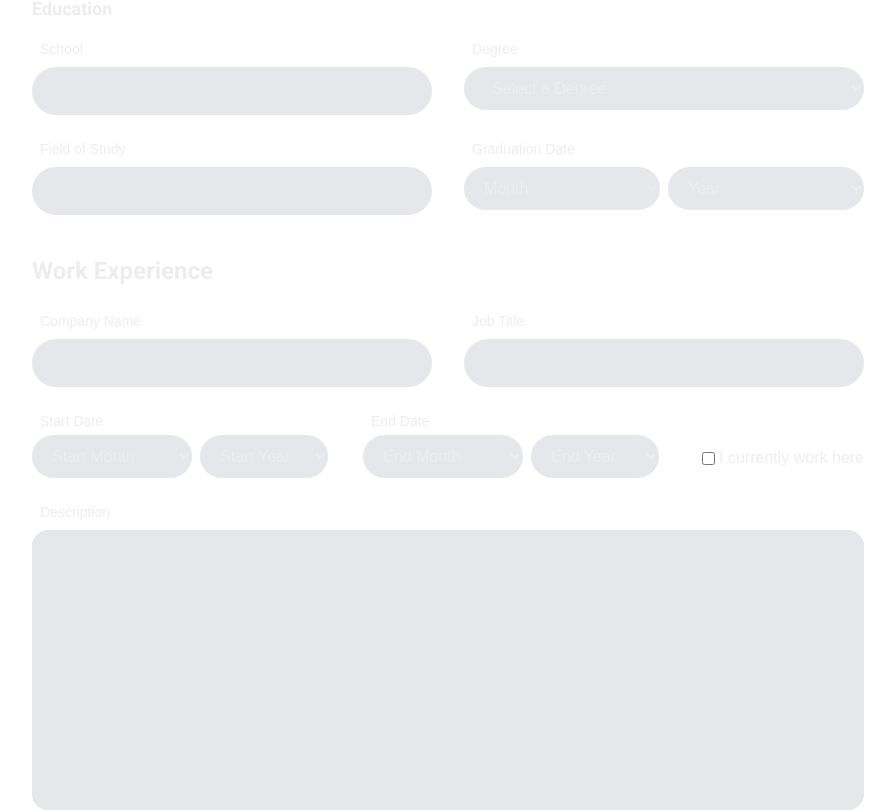
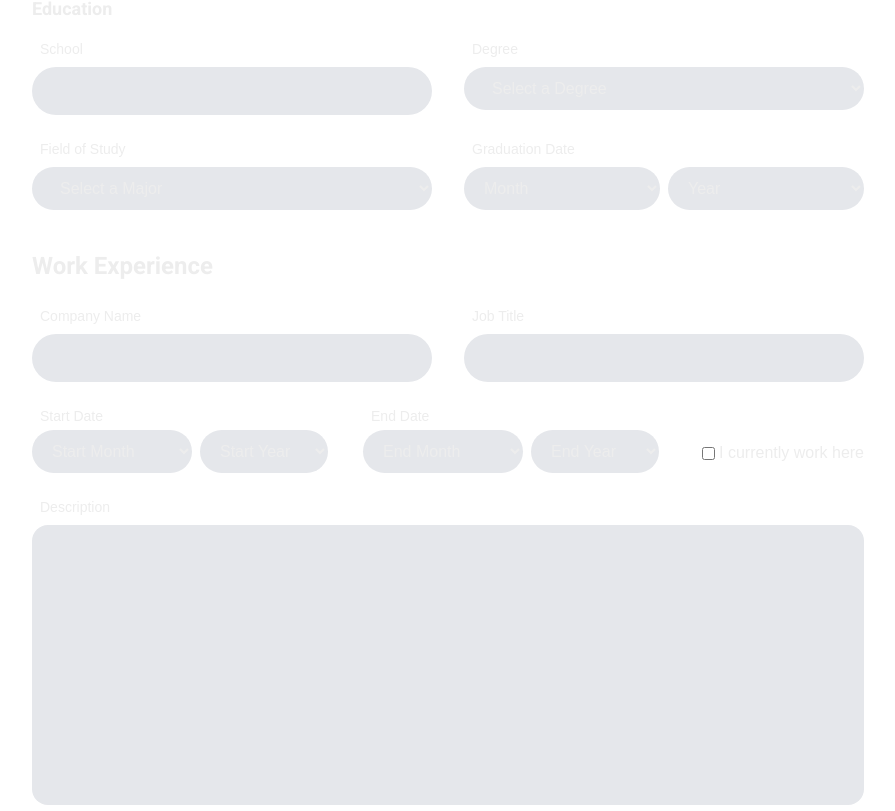
Before and after one commit to UTMIST/UTMIST, a Next.js app in the folder client/: page /apply in a window 1280 px wide. Shown: the part 996-1807 px from the top of the page, without its empty margins (192-1087 px from the left). Built offline with nearby package versions, Linux system fonts and the light colour scheme.

Commit message:
feat: made field of study input a drop down [skip ci]

```diff
--- a/client/src/app/apply/page.tsx
+++ b/client/src/app/apply/page.tsx
@@ -63,13 +63,14 @@ const ApplicationForm = () => {
     const [educationInfo, setEducationInfo] = useState<EducationInformation>({
         school: '',
         degree: 'Select a Degree',
-        fieldOfStudy: '',
+        fieldOfStudy: 'Select a Major',
         graduationMonth: '',
         graduationYear: '',
     });
     const [otherDegree, setOtherDegree] = useState<string>('');
+    const [otherMajor, setOtherMajor] = useState<string>('');
     const [workExperience, setWorkExperience] = useState<WorkExperienceInformation['workExperience']>([
-        { companyName: '', jobTitle: '', startMonth: '', startYear: '', endMonth: '', endYear: '', description: '', currentlyWorking: false },
+        { companyName: '', jobTitle: '', startMonth: '', startYear: 'W', endMonth: '', endYear: '', description: '', currentlyWorking: false },
     ]);
     const [resume, setResume] = useState<File | null>(null);
     const [emailError, setEmailError] = useState<string>('');
@@ -161,6 +162,52 @@ const ApplicationForm = () => {
         'Bachelor of Applied Science (BASc)',
         'Other'
     ];
+
+    // Field of study options (STEM majors)
+    const stemMajors = {
+        'Computer Science & Software': [
+            'Computer Science',
+            'Software Engineering',
+            'Computer Engineering',
+            'Data Science',
+        ],
+        'Engineering': [
+            'Mechanical Engineering',
+            'Electrical Engineering',
+            'Civil Engineering',
+            'Chemical Engineering',
+            'Industrial Engineering',
+            'Aerospace Engineering',
+            'Biomedical Engineering',
+            'Environmental Engineering',
+            'Materials Engineering'
+        ],
+        'Mathematics & Statistics': [
+            'Mathematics',
+            'Statistics',
+            'Actuarial Science',
+        ],
+        'Physical Sciences': [
+            'Physics',
+            'Chemistry',
+            'Astronomy',
+            'Geology',
+            'Earth Sciences',
+            'Environmental Science'
+        ],
+        'Business': [
+            'Business Administration',
+            'Finance',
+            'Accounting',
+            'Marketing',
+            'Management',
+            'Human Resources',
+            'Economics'
+        ],
+        'Other': [
+            'Other'
+        ]
+    };
 
     return (
         <form className="max-w-4xl mx-auto p-8 bg-white rounded-lg shadow-md mt-8" onSubmit={handleSubmit}>
@@ -293,7 +340,40 @@ const ApplicationForm = () => {
                     </div>
                     <div className="flex flex-col gap-1">
                         <label htmlFor="fieldOfStudy" className="text-sm font-medium mb-1 ml-2">Field of Study</label>
-                        <input id="fieldOfStudy" className="input bg-gray-200 rounded-full px-6 py-3" type="text" placeholder="" value={educationInfo.fieldOfStudy} onChange={e => setEducationInfo({ ...educationInfo, fieldOfStudy: e.target.value })} />
+                        <select
+                            id="fieldOfStudy"
+                            className="input bg-gray-200 rounded-full px-6 py-3"
+                            value={educationInfo.fieldOfStudy === otherMajor ? 'Other' : educationInfo.fieldOfStudy}
+                            onChange={e => {
+                                if (e.target.value === 'Other') {
+                                    setEducationInfo({ ...educationInfo, fieldOfStudy: otherMajor || '' });
+                                } else {
+                                    setOtherMajor('');
+                                    setEducationInfo({ ...educationInfo, fieldOfStudy: e.target.value });
+                                }
+                            }}
+                        >
+                            <option value="Select a Major">Select a Major</option>
+                            {Object.entries(stemMajors).map(([category, majors]) => (
+                                <optgroup key={category} label={category}>
+                                    {majors.map(major => (
+                                        <option key={major} value={major}>{major}</option>
+                                    ))}
+                                </optgroup>
+                            ))}
+                        </select>
+                        {educationInfo.fieldOfStudy === otherMajor && (
+                            <input
+                                type="text"
+                                className="input bg-gray-200 rounded-full px-6 py-3 mt-2"
+                                placeholder="Please specify your major"
+                                value={otherMajor}
+                                onChange={e => {
+                                    setOtherMajor(e.target.value);
+                                    setEducationInfo({ ...educationInfo, fieldOfStudy: e.target.value });
+                                }}
+                            />
+                        )}
                     </div>
                     <div className="flex flex-col gap-1">
                         <label htmlFor="graduationMonth" className="text-sm font-medium mb-1 ml-2">Graduation Date</label>
```
